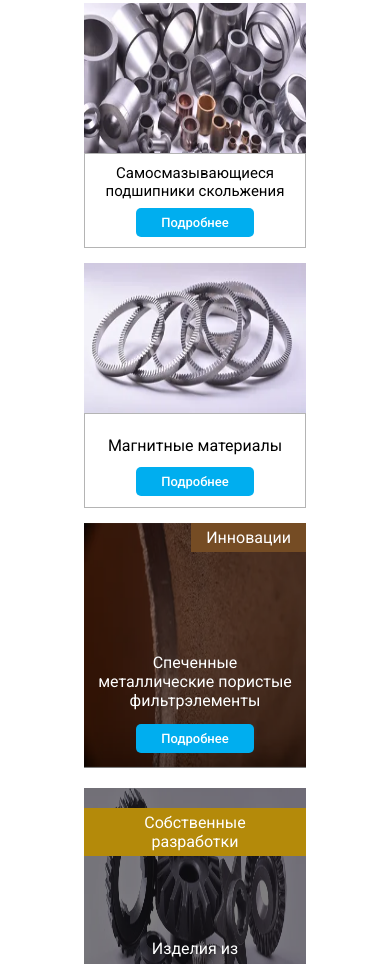
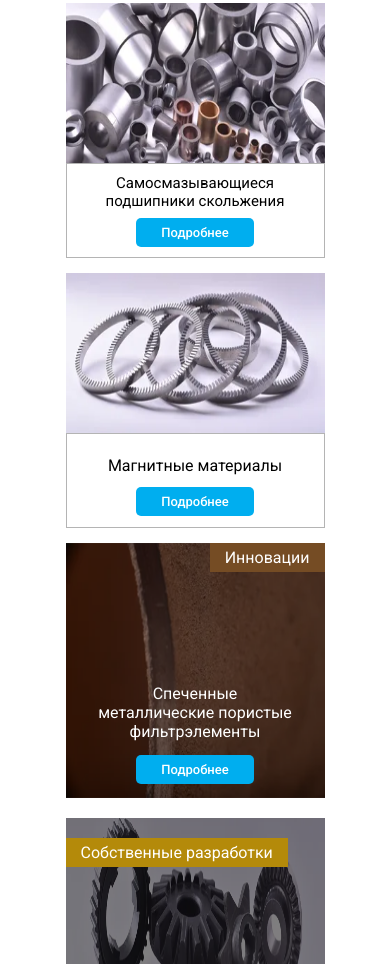
Before and after one commit to IvanVerushkin/ADM-test, a website: page ADM/app/index.html in a window 390 px wide. Shown: the part 740-1704 px from the top of the page. Drawn offline with nearby package versions, Linux system fonts and the light colour scheme.

Commit message:
31.10.3 do adaptave

```diff
--- a/ADM/app/scss/style.scss
+++ b/ADM/app/scss/style.scss
@@ -1230,8 +1230,8 @@ body {
    }
    .production {
       &__item {
-         width: 60%;
-         height: 245px;
+         width: 70%;
+         height: 255px;
          &-content--3 {
             top: 114px;
          }
@@ -1240,17 +1240,23 @@ body {
          }
       }
       &__image {
-         height: 150px;
+         height: 160px;
          &-img {
-            height: 150px;
+            height: 160px;
             &--2 {
-               height: 244px;
+               height: 255px;
             }
             &--3 {
-               height: 244px;
+               height: 255px;
             }
          }
       }
+   }
+   .production__item-content--3 {
+      top: 125px;
+   }
+   .production__item-content--4 {
+      top: 145px;
    }
 }
 
```
Also changed, not shown: ADM/app/css/style.min.css.
